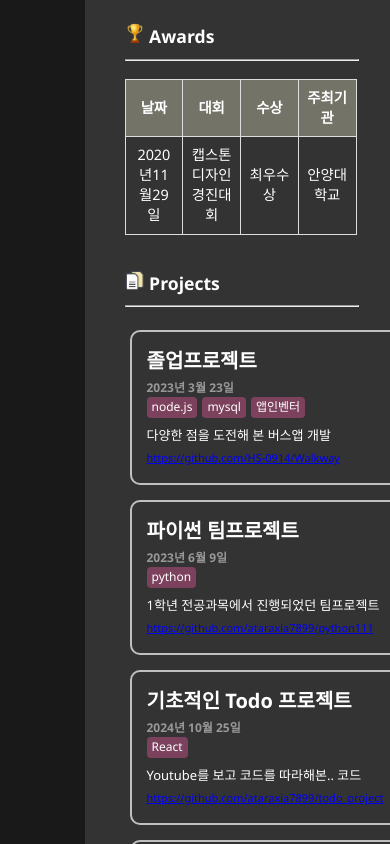
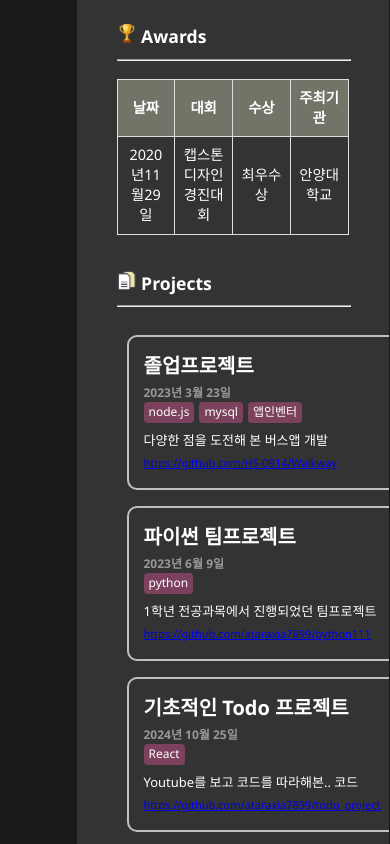
Before and after one commit to ataraxia7899/Portfolio, a React (Vite) app: page / in a window 390 px wide. Shown: the part 1156-2000 px from the top of the page. Built offline with nearby package versions, Linux system fonts and the light colour scheme.

Commit message:
화면이 잘리는 현상 수정을 하기 위해 코드 추가

```diff
--- a/src/App.css
+++ b/src/App.css
@@ -90,14 +90,17 @@ ul li::marker {
 /* 모바일 대응 미디어 쿼리 */
 @media screen and (max-width: 768px) {
 	#root {
-		margin-left: 0; /* 모바일에서는 좌측 여백 제거 */
+		margin: 0; /* 모바일에서는 여백 제거 */
 		padding: 0.5rem; /* 패딩 축소 */
+		width: 100%;
 	}
 
 	.explanation_Card {
-		grid-template-columns: 1fr; /* 한 열로 변경 */
-		gap: 15px;
-		padding: 5px;
+		/* grid-template-columns: 1fr; /* 한 열로 변경 */
+		/* gap: 15px; */
+		padding: 10px;
+		width: 100%;
+		margin: 0;
 	}
 
 	.explanation {
--- a/src/index.css
+++ b/src/index.css
@@ -9,4 +9,9 @@
 	overflow-x: hidden; /* 가로 스크롤 숨김 */
 }
 
-/* 원래 배경색 #242424 */
+body {
+	margin: 0;
+	padding: 0;
+	width: 100%;
+	overflow-x: hidden;
+}
```
